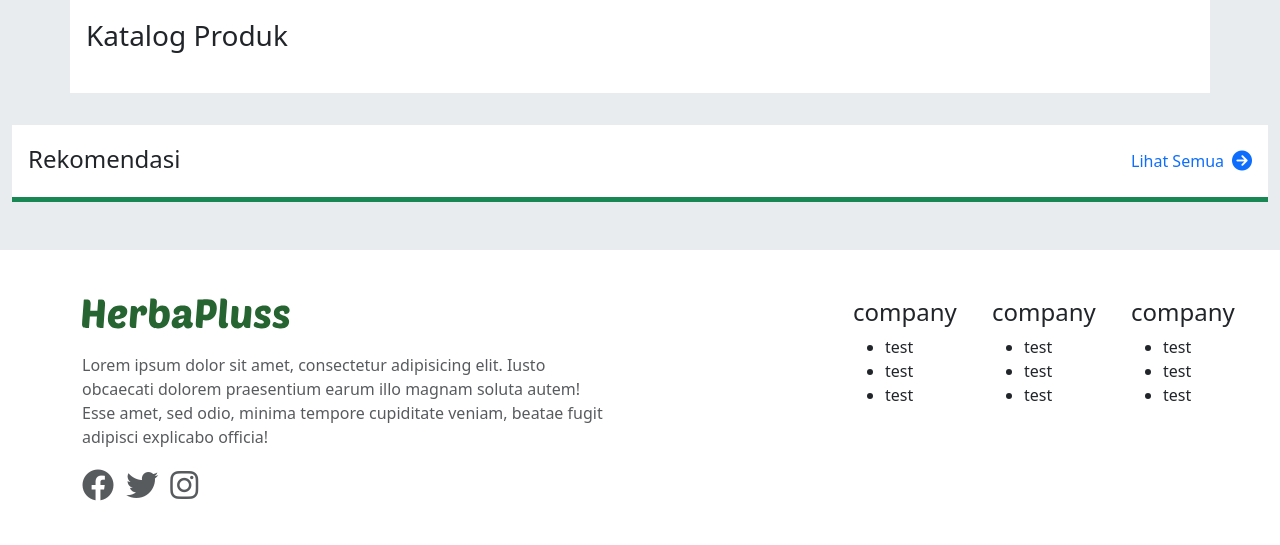
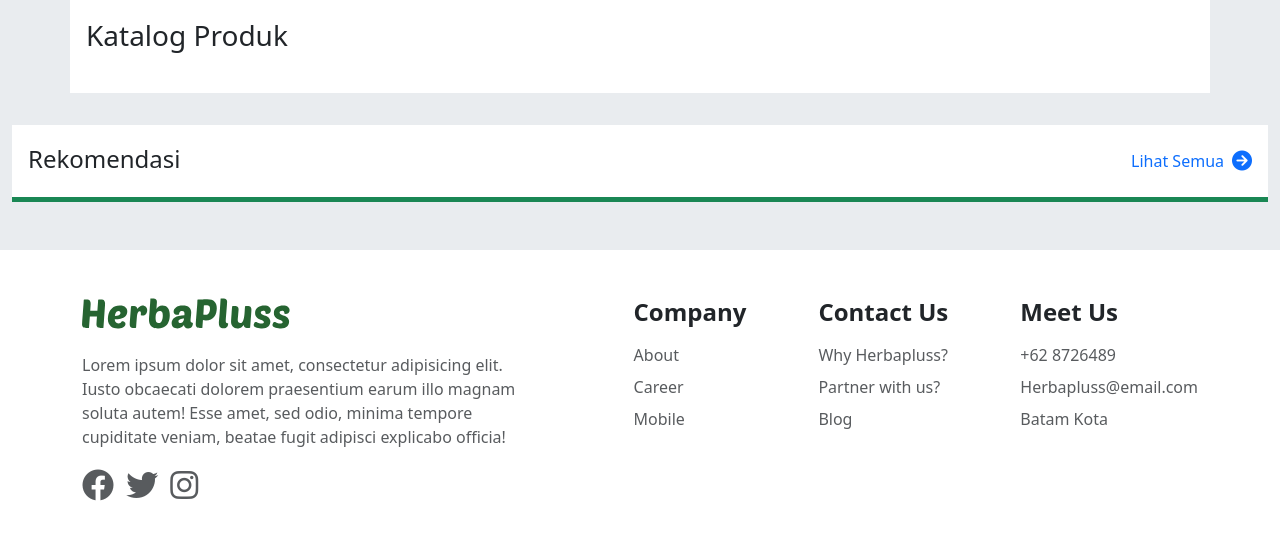
Before and after one commit to haikal-r/HerbaPluss, a PHP site: page /user/ in a window 1280 px wide. Shown: the part 641-1186 px from the top of the page. Run offline with PHP 8.4, Linux system fonts and the light colour scheme; the visitor is signed in with stand-in values (Sample User, id 1); data that the repository does not hold is empty.

Commit message:
feat: update slicing design footer

```diff
--- a/partials/footer.php
+++ b/partials/footer.php
@@ -1,7 +1,7 @@
 <footer class="py-5 bg-white">
-    <div class="container mx-auto">
+    <div class="container-xl mx-auto">
         <div class="row gap-5">
-            <div class="col">
+            <div class="col-5">
                 <img src="../assets/HerbaPluss.svg" alt="">
                 <p class="my-4 opacity-75 fw-medium">Lorem ipsum dolor sit amet, consectetur adipisicing elit. Iusto obcaecati dolorem praesentium earum illo magnam soluta autem! Esse amet, sed odio, minima tempore cupiditate veniam, beatae fugit adipisci explicabo officia!</p>
                 <div class="opacity-75">
@@ -12,28 +12,28 @@
             </div>
             <div class="col">
                 <div class="row d-flex justify-content-end gap-5">
-                    <div class="col-2">
-                        <h4>company</h4>
-                        <ul class="text-decoration-none">
-                            <li>test</li>
-                            <li>test</li>
-                            <li>test</li>
+                    <div class="col-2 w-auto gap-4">
+                        <h4 class="fw-bold mb-3">Company</h4>
+                        <ul class="list-unstyled">
+                            <li class="fw-medium opacity-75">About</li>
+                            <li class="fw-medium opacity-75 my-2">Career</li>
+                            <li class="fw-medium opacity-75">Mobile</li>
                         </ul>
                     </div>
-                    <div class="col-2">
-                        <h4>company</h4>
-                        <ul class="text-decoration-none">
-                            <li>test</li>
-                            <li>test</li>
-                            <li>test</li>
+                    <div class="col-2 w-auto">
+                        <h4 class="fw-bold mb-3">Contact Us</h4>
+                        <ul class="list-unstyled">
+                            <li class="fw-medium opacity-75">Why Herbapluss?</li>
+                            <li class="fw-medium opacity-75 my-2">Partner with us?</li>
+                            <li class="fw-medium opacity-75">Blog</li>
                         </ul>
                     </div>
-                    <div class="col-2">
-                        <h4>company</h4>
-                        <ul class="text-decoration-none">
-                            <li>test</li>
-                            <li>test</li>
-                            <li>test</li>
+                    <div class="col-2 w-auto">
+                        <h4 class="fw-bold mb-3">Meet Us</h4>
+                        <ul class="list-unstyled">
+                            <li class="fw-medium opacity-75">+62 8726489</li>
+                            <li class="fw-medium opacity-75 my-2">Herbapluss@email.com</li>
+                            <li class="fw-medium opacity-75">Batam Kota</li>
                         </ul>
                     </div>
                 </div>
```
